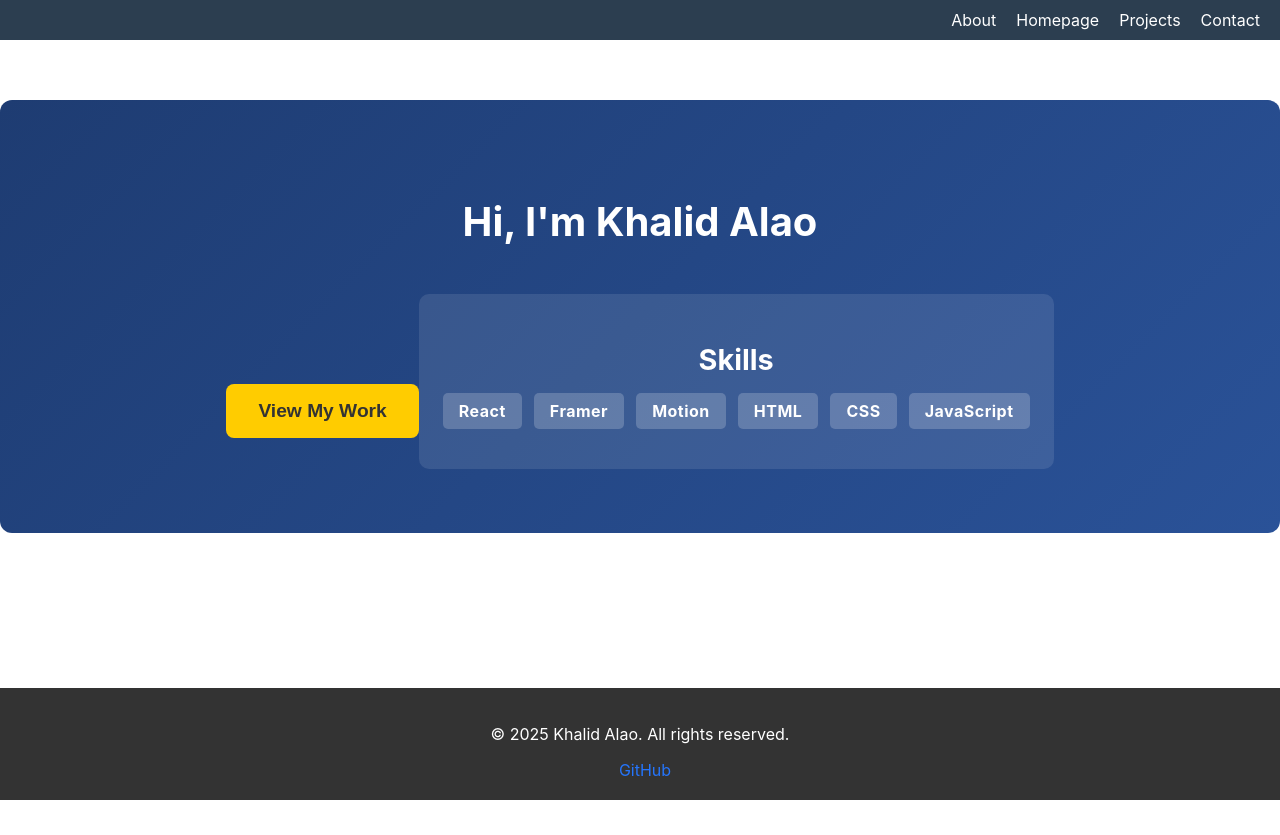
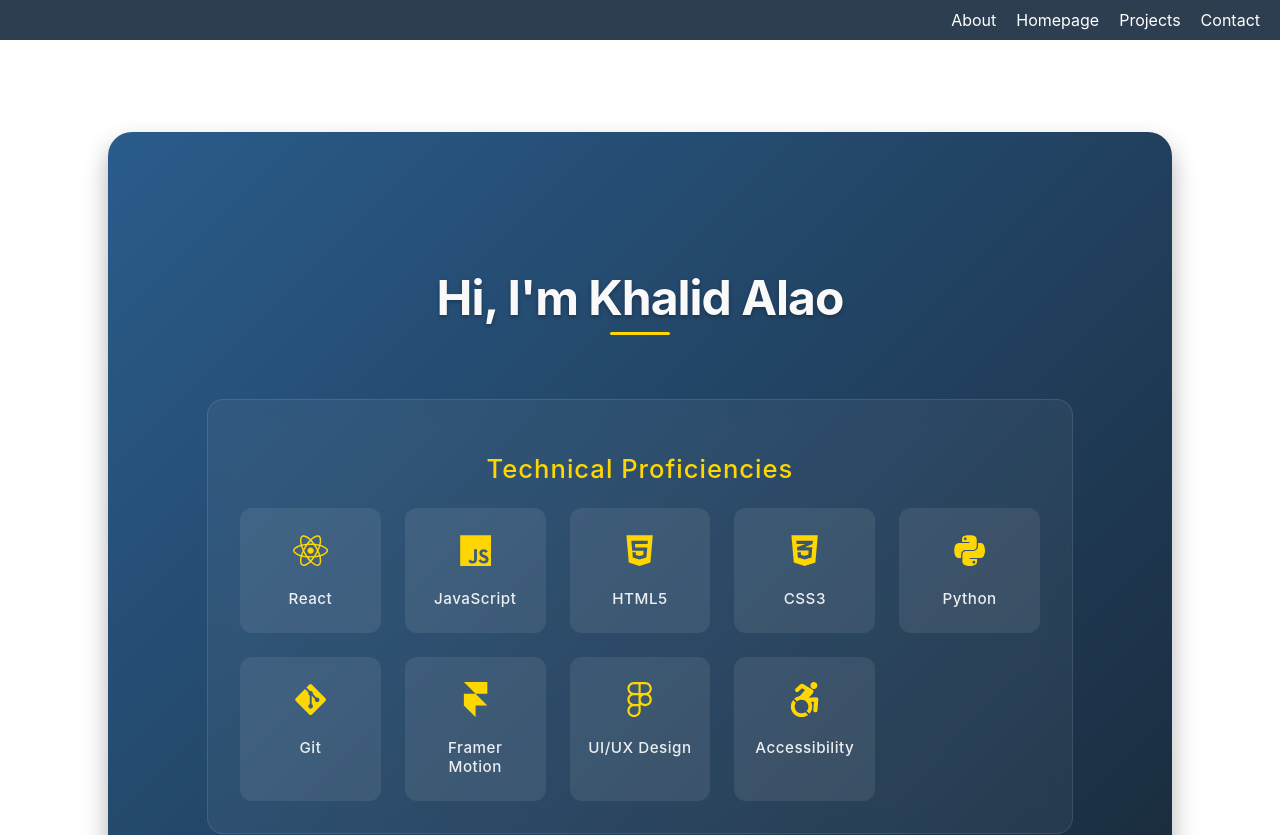
Before and after one commit to KhalidAlao/updated-portfolio, a React (Create React App) app: page /#/ in a window 1280 px wide. Shown: the top 835 px of the page. Before the commit the page ends 800 px from the top, so only its background shows below. Built offline with nearby package versions, Linux system fonts and the light colour scheme.

Commit message:
Design and reference updates

```diff
--- a/src/App.js
+++ b/src/App.js
@@ -1,4 +1,4 @@
-import React from "react";
+import React, { useRef } from "react";
 import { HashRouter as Router, Route, Routes } from "react-router-dom";
 import "./App.css";
 import Header from "./Components/Header/Header";
@@ -10,15 +10,16 @@ import Footer from "./Components/Footer/Footer";
 
 
 function App() {
+  const projectsRef = useRef(null);
   return (
     <Router>
       <div className="App">
         <Header />
         <div className="main-content">
           <Routes>
-            <Route path="/" element={<Hero />} />
+            <Route path="/" element={<Hero projectsRef={projectsRef} />} />
             <Route path="/about" element={<About />} />
-            <Route path="/projects" element={<Projects />} />
+            <Route path="/projects" element={<Projects ref={projectsRef} />} />
             <Route path="/contact" element={<Contact />} />
           </Routes>
         </div>
--- a/src/Components/Hero/Hero.js
+++ b/src/Components/Hero/Hero.js
@@ -1,33 +1,49 @@
 import React from 'react';
 import styles from './Hero.module.css';
-import ProjectData from '../ProjectData/ProjectData';
-
-const extractSkills = (projects) => {
-  const skillSet = new Set();
-  projects.forEach((project) => {
-    const words = project.description.split(/\W+/);
-    words.forEach((word) => {
-      if (["React", "JavaScript", "HTML", "CSS", "Framer", "Motion"].includes(word)) {
-        skillSet.add(word);
-      }
-    });
-  });
-  return Array.from(skillSet);
-};
+import {
+  FaReact,
+  FaJs,
+  FaHtml5,
+  FaCss3Alt,
+  FaPython,
+  FaGitAlt,
+  FaFigma,
+  FaAccessibleIcon
+} from 'react-icons/fa';
+import { SiFramer } from 'react-icons/si';
 
 const Hero = () => {
-  const skills = extractSkills(ProjectData);
+
+
+  const skills = [
+    { name: 'React', icon: <FaReact /> },
+    { name: 'JavaScript', icon: <FaJs /> },
+    { name: 'HTML5', icon: <FaHtml5 /> },
+    { name: 'CSS3', icon: <FaCss3Alt /> },
+    { name: 'Python', icon: <FaPython /> },
+    { name: 'Git', icon: <FaGitAlt /> },
+    { name: 'Framer Motion', icon: <SiFramer /> },
+    { name: 'UI/UX Design', icon: <FaFigma /> },
+    { name: 'Accessibility', icon: <FaAccessibleIcon /> },
+  ];
+
+
 
   return (
     <section className={styles.hero} id="hero">
       <h1 className={styles.title}>Hi, I'm Khalid Alao</h1>
-      <button className={styles.button}>View My Work</button>
+      <div className={styles.buttonWrapper}>
+
+      </div>
 
       <div className={styles.skills}>
-        <h2>Skills</h2>
-        <ul>
+        <h2 className={styles.skillsTitle}>Technical Proficiencies</h2>
+        <ul className={styles.skillsList}>
           {skills.map((skill) => (
-            <li key={skill}>{skill}</li>
+            <li key={skill.name} className={styles.skillItem}>
+              <span className={styles.skillIcon}>{skill.icon}</span>
+              <span className={styles.skillName}>{skill.name}</span>
+            </li>
           ))}
         </ul>
       </div>
--- a/src/Components/Hero/Hero.module.css
+++ b/src/Components/Hero/Hero.module.css
@@ -1,79 +1,186 @@
+:root {
+    --primary: #2A5C8B;
+    --secondary: #FFD700;
+    --accent: #FF6B6B;
+    --dark: #1A2B3C;
+    --light: #F9F9F9;
+}
+
 .hero {
     text-align: center;
-    padding: 4rem 2rem;
-    background: linear-gradient(135deg, #1e3c72, #2a5298);
-    color: white;
-    border-radius: 12px;
+    padding: 6rem 2rem;
+    background: linear-gradient(135deg, var(--primary), #1A2B3C);
+    color: var(--light);
+    border-radius: 24px;
+    box-shadow: 0 12px 24px rgba(0, 0, 0, 0.3);
+    max-width: 1000px;
+    margin: 2rem auto;
+    position: relative;
+    overflow: hidden;
 }
 
+
 .title {
-    font-size: 2.5rem;
-    font-weight: bold;
+    font-size: 3rem;
+    font-weight: 700;
     margin-bottom: 1rem;
+    letter-spacing: -1px;
+    text-shadow: 0 2px 4px rgba(0,0,0,0.3);
+    position: relative;
+    display: inline-block;
+    padding-bottom: 0.5rem;
+}
+
+.title::after {
+    content: '';
+    position: absolute;
+    bottom: 0;
+    left: 50%;
+    transform: translateX(-50%);
+    width: 60px;
+    height: 3px;
+    background: var(--secondary);
+    border-radius: 2px;
+}
+
+.subtitle {
+    font-size: 1.4rem;
+    max-width: 700px;
+    margin: 0 auto 2rem;
+    line-height: 1.6;
+    opacity: 0.9;
+    font-weight: 300;
 }
 
 .button {
-    background-color: #ffcc00;
-    color: #333;
-    padding: 0.8rem 1.5rem;
-    font-size: 1rem;
-    font-weight: bold;
+    background: var(--secondary);
+    color: var(--dark);
+    padding: 1rem 2.5rem;
+    font-size: 1.1rem;
+    font-weight: 600;
     border: none;
-    border-radius: 8px;
+    border-radius: 12px;
     cursor: pointer;
-    transition: all 0.3s ease-in-out;
+    transition: all 0.3s cubic-bezier(0.4, 0, 0.2, 1);
+    position: relative;
+    overflow: hidden;
+    display: inline-flex;
+    align-items: center;
+    gap: 0.5rem;
+}
+
+.button::before {
+    content: '';
+    position: absolute;
+    top: 0;
+    left: -100%;
+    width: 100%;
+    height: 100%;
+    background: linear-gradient(90deg, transparent, rgba(255,255,255,0.3), transparent);
+    transition: 0.5s;
 }
 
 .button:hover {
-    background-color: #ffdb4d;
-    transform: scale(1.05);
+    transform: translateY(-2px);
+    box-shadow: 0 8px 16px rgba(255, 214, 0, 0.3);
+}
+
+.button:hover::before {
+    left: 100%;
 }
 
 /* Skills Section */
+
 .skills {
-    margin-top: 2rem;
-    padding: 1.5rem;
-    background: rgba(255, 255, 255, 0.1);
-    border-radius: 10px;
-    display: inline-block;
+    margin: 3rem auto 0;
+    padding: 2rem;
+    background: rgba(255, 255, 255, 0.05);
+    border-radius: 16px;
+    width: 100%;
+    max-width: 800px;
+    backdrop-filter: blur(10px);
+    border: 1px solid rgba(255,255,255,0.1);
+    position: relative;
 }
 
-  .skills h2 {
-    font-size: 1.8rem;
-    margin-bottom: 1rem;
+.skillsTitle {
+    font-size: 1.6rem;
+    margin-bottom: 1.5rem;
+    font-weight: 500;
+    letter-spacing: 1px;
+    color: var(--secondary);
+    text-align: center;
 }
 
-  .skills ul {
-    list-style: none;
+.skillsList {
+    display: grid;
+    grid-template-columns: repeat(auto-fit, minmax(140px, 1fr));
+    gap: 1.5rem;
     padding: 0;
-    display: flex;
-    flex-wrap: wrap;
-    justify-content: center;
-    gap: 0.75rem;
+    margin: 0;
 }
 
-  .skills li {
-    background: rgba(255, 255, 255, 0.2);
-    padding: 0.5rem 1rem;
-    border-radius: 5px;
-    font-size: 1rem;
-    font-weight: bold;
-    letter-spacing: 0.5px;
-    transition: all 0.3s ease-in-out;
+.skillItem {
+    background: rgba(255,255,255,0.08);
+    padding: 1.5rem 1rem;
+    border-radius: 12px;
+    display: flex;
+    flex-direction: column;
+    align-items: center;
+    gap: 0.8rem;
+    transition: all 0.3s cubic-bezier(0.4, 0, 0.2, 1);
+    position: relative;
+    border: 1px solid transparent;
 }
 
-  .skills li:hover {
-    background: rgba(255, 255, 255, 0.3);
-    transform: translateY(-3px);
+.skillItem:hover {
+    background: rgba(255,255,255,0.15);
+    transform: translateY(-5px);
+    border-color: rgba(255,255,255,0.2);
+    box-shadow: 0 8px 24px rgba(0,0,0,0.2);
 }
 
-/* Mobile-first media queries */
-@media (min-width: 768px) {
-    .hero {
-        padding: 4rem 2rem;
+.skillIcon {
+    font-size: 2.2rem;
+    color: var(--secondary);
+    transition: transform 0.3s ease;
 }
-    .button {
-        padding: 1rem 2rem;
-        font-size: 1.2rem;
+
+.skillItem:hover .skillIcon {
+    transform: scale(1.15);
+    color: #fff;
+}
+
+.skillName {
+    font-size: 0.95rem;
+    font-weight: 500;
+    letter-spacing: 0.5px;
+    text-align: center;
+    color: rgba(255,255,255,0.9);
+}
+
+/* Responsive Design */
+@media (max-width: 768px) {
+    .skillsList {
+        grid-template-columns: repeat(auto-fit, minmax(120px, 1fr));
+        gap: 1rem;
+    }
+
+    .skillItem {
+        padding: 1rem 0.5rem;
+    }
+
+    .skillIcon {
+        font-size: 1.8rem;
+    }
+
+    .skillName {
+        font-size: 0.85rem;
     }
 }
+
+@media (max-width: 480px) {
+    .skillsList {
+        grid-template-columns: repeat(auto-fit, minmax(100px, 1fr));
+    }
+}
--- a/src/Components/Projects/Projects.js
+++ b/src/Components/Projects/Projects.js
@@ -1,11 +1,11 @@
-import React from 'react';
+import React, { forwardRef } from 'react';
 import styles from './Projects.module.css';
 import ProjectData from '../ProjectData/ProjectData';
 
 
-const Projects = () => {
+const Projects = forwardRef((props, ref) => {
   return (
-    <section className={styles.projectsSection} id="projects">
+    <section ref={ref} className={styles.projectsSection} id="projects">
       <h2 className={styles.title}>Projects</h2>
       <div className={styles.projectsGrid}>
         {ProjectData.map((project, index) => (
@@ -20,6 +20,6 @@ const Projects = () => {
       </div>
     </section>
   );
-};
+});
 
 export default Projects;
```
Lines whose indentation alone changed are shown as unchanged.
